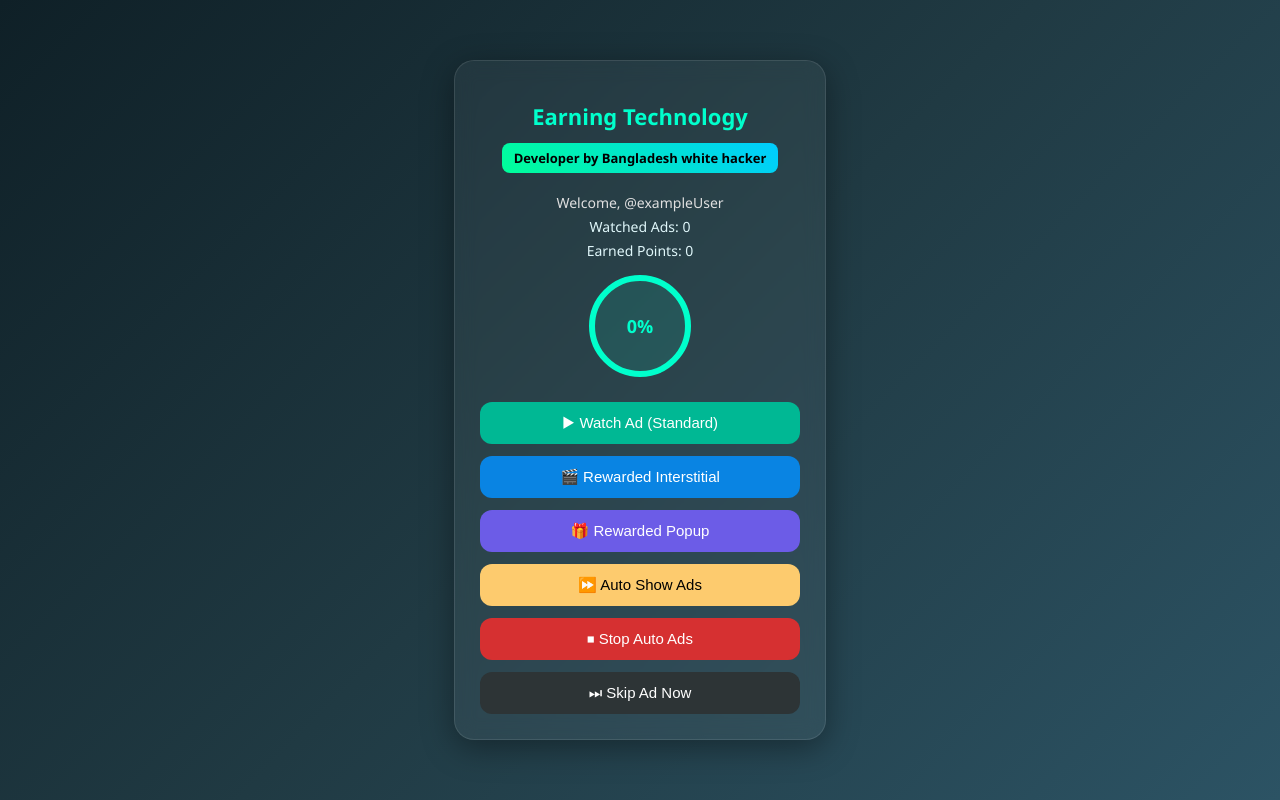
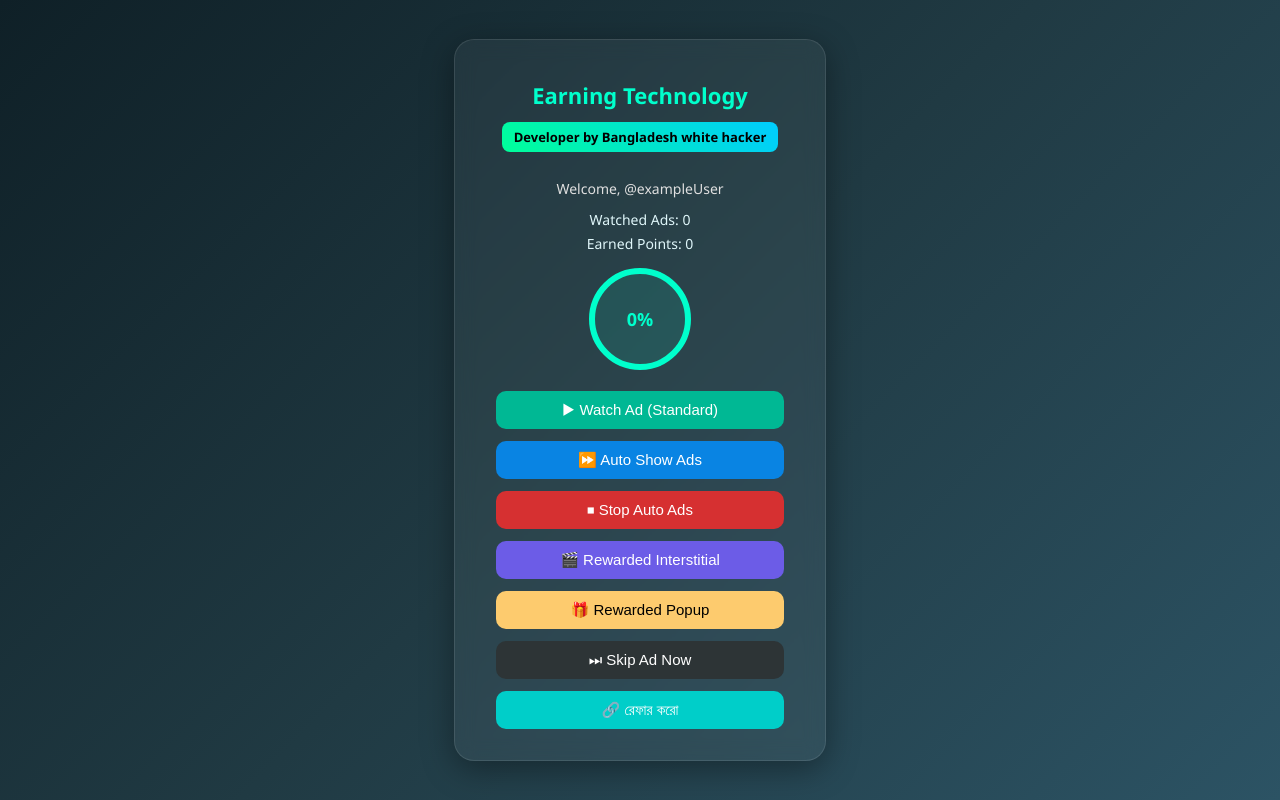
Before and after one commit to jibonhabibjcd/jcd, a plain HTML site: page index.html in a window 1280 px wide. Drawn offline with Linux system fonts and the light colour scheme.

Commit message:
Update index.html

```diff
--- a/index.html
+++ b/index.html
@@ -1,5 +1,4 @@
-<!DOCTYPE html>
-<html lang="bn">
+<!DOCTYPE html><html lang="bn">
 <head>
   <meta charset="UTF-8" />
   <meta name="viewport" content="width=device-width, initial-scale=1.0"/>
@@ -16,7 +15,6 @@
       align-items: center;
       height: 100vh;
     }
-
     .container {
       text-align: center;
       background: rgba(255, 255, 255, 0.05);
@@ -53,10 +51,8 @@
       background: linear-gradient(45deg, #ffdd00, #ff8800);
     }
 
-    .user-info p {
-      font-size: 14px;
-      margin: 5px 0;
-      color: #e0e0e0;
+    .stats {
+      margin: 10px 0;
     }
 
     .stats p {
@@ -83,37 +79,39 @@
       color: #00ffcc;
     }
 
-    .buttons {
-      display: flex;
-      flex-direction: column;
-      gap: 12px;
-      margin-top: 25px;
+    .buttons button {
+      width: 90%;
+      margin: 6px 0;
+      padding: 10px;
+      font-size: 15px;
+      border: none;
+      border-radius: 10px;
+      color: #fff;
+      cursor: pointer;
+      transition: background 0.3s ease-in-out;
     }
 
-    .buttons button {
-      width: 100%;
-      padding: 12px;
-      font-size: 15px;
-      border: none;
-      border-radius: 12px;
-      color: #fff;
-      font-weight: 500;
-      cursor: pointer;
-      transition: all 0.3s ease-in-out;
+    .buttons button:nth-child(1) { background: #00b894; }
+    .buttons button:nth-child(2) { background: #0984e3; }
+    .buttons button:nth-child(3) { background: #d63031; }
+    .buttons button:nth-child(4) { background: #6c5ce7; }
+    .buttons button:nth-child(5) { background: #fdcb6e; color: #000; }
+    .buttons button:nth-child(6) { background: #2d3436; }
+    .buttons button:nth-child(7) { background: #00cec9; }
+
+    .buttons button:hover {
+      opacity: 0.85;
     }
 
-    .buttons button:hover {
-      transform: translateY(-2px);
-      opacity: 0.9;
+    .user-info {
+      margin: 12px 0;
     }
 
-    .buttons button:nth-child(1) { background: #00b894; }   /* Watch Ad */
-    .buttons button:nth-child(2) { background: #0984e3; }   /* Interstitial */
-    .buttons button:nth-child(3) { background: #6c5ce7; }   /* Popup */
-    .buttons button:nth-child(4) { background: #fdcb6e; color: #000; } /* Auto */
-    .buttons button:nth-child(5) { background: #d63031; }   /* Stop Auto */
-    .buttons button:nth-child(6) { background: #2d3436; }   /* Skip */
-
+    .user-info p {
+      font-size: 14px;
+      margin: 5px 0;
+      color: #e0e0e0;
+    }
   </style>
 </head>
 <body>
@@ -122,27 +120,24 @@
     <div class="developer" onclick="window.location.href='https://t.me/Bossmaster100'">
       Developer by Bangladesh white hacker
     </div>
-
     <div class="user-info">
       <p>Welcome, <span id="user-name">@exampleUser</span></p>
     </div>
-
     <div class="stats">
       <p>Watched Ads: <span id="watched-ads">0</span></p>
       <p>Earned Points: <span id="earned-points">0</span></p>
     </div>
-
     <div class="progress-circle">
       <span id="ads-progress">0%</span>
     </div>
-
     <div class="buttons">
       <button onclick="watchAd()">▶ Watch Ad (Standard)</button>
+      <button onclick="startAutoAds()">⏩ Auto Show Ads</button>
+      <button onclick="stopAutoAds()" id="stop-auto-btn" disabled>⏹ Stop Auto Ads</button>
       <button onclick="showRewardedInterstitial()">🎬 Rewarded Interstitial</button>
       <button onclick="showRewardedPopup()">🎁 Rewarded Popup</button>
-      <button onclick="startAutoAds()">⏩ Auto Show Ads</button>
-      <button onclick="stopAutoAds()" id="stop-auto-btn" disabled>⏹ Stop Auto Ads</button>
       <button onclick="manualSkipAd()">⏭ Skip Ad Now</button>
+      <button onclick="shareReferral()">🔗 রেফার করো</button>
     </div>
   </div>
 
@@ -153,8 +148,7 @@
   let watchedAdsCount = 0;
   let earnedPoints = 0.00;
   let autoAdInterval;
-    const telegramUserName = "@exampleUser";
-
+  const telegramUserName = "@exampleUser"; // এখানে টেলিগ্রাম ইউজারনেম যুক্ত হবে
   document.getElementById("user-name").textContent = telegramUserName;
 
   if (localStorage.getItem('watchedAdsCount')) {
@@ -241,6 +235,21 @@
     }, 15000);
   }
 
+  function shareReferral() {
+    const referralLink = `https://t.me/jcdai_bot?start=ref_${telegramUserName}`;
+    const message = `আমার রেফার লিংকে জয়েন করো এবং ইনকাম শুরু করো!\n${referralLink}`;
+
+    if (navigator.share) {
+      navigator.share({
+        title: 'রেফার করুন',
+        text: message,
+        url: referralLink
+      }).catch(console.error);
+    } else {
+      prompt("এই রেফার লিংকটি কপি করে শেয়ার করুন:", referralLink);
+    }
+  }
+
   window.addEventListener('load', () => {
     if (typeof show_9379438 === 'function') {
       show_9379438({
```
Lines whose indentation alone changed are shown as unchanged.
